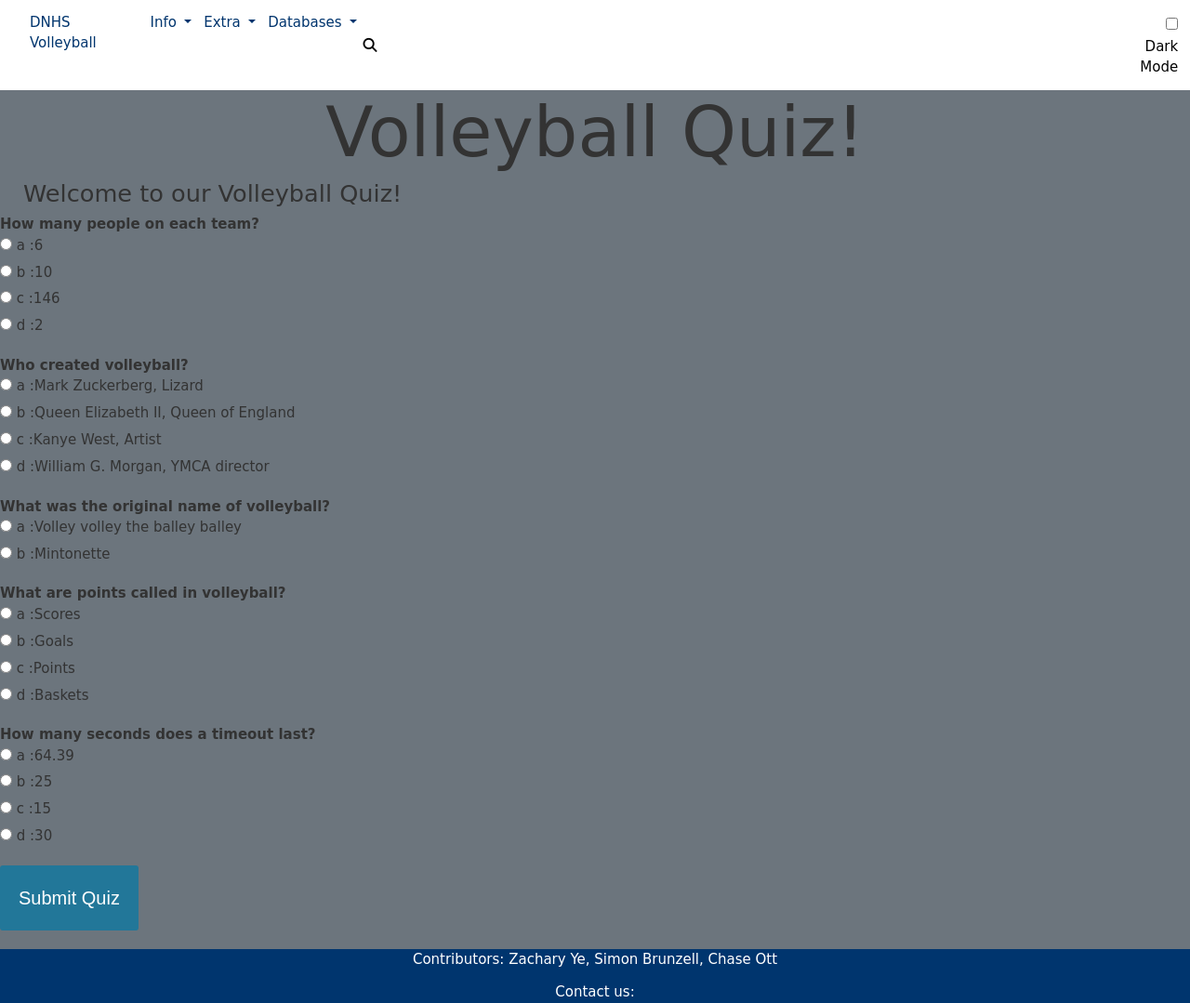
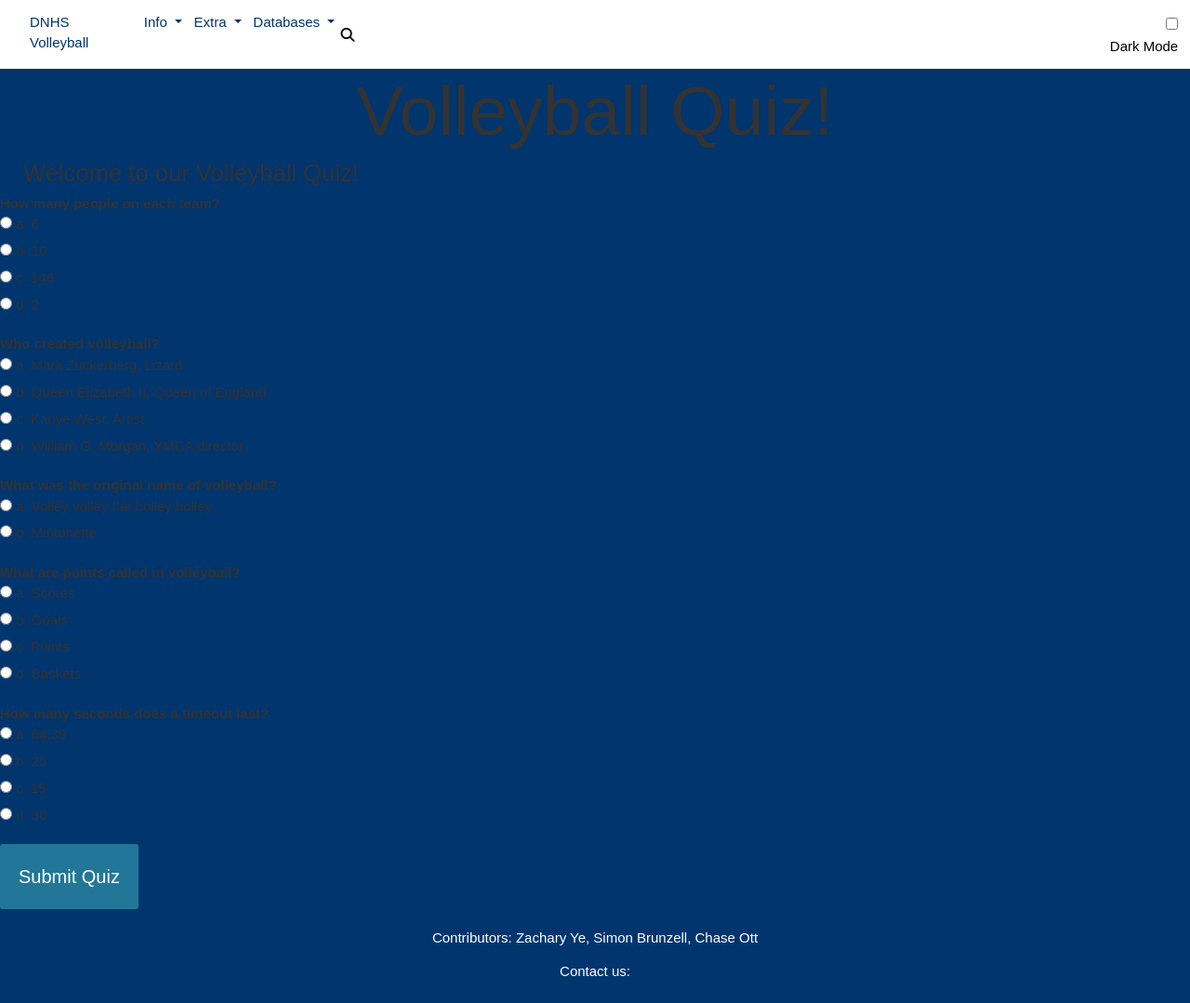
Before and after one commit to zachye111/no_idea2, a Flask app: page /moviequiz/ in a window 1280 px wide. Shown: the whole page at 93% size. After the commit the page ends 1050 px from the top, so only its background shows below. Run offline with Flask 2, Linux system fonts and the light colour scheme; some libraries are stand-ins or nearby versions.

Commit message:
added background image

```diff
--- a/templates/layouts/base.html
+++ b/templates/layouts/base.html
@@ -29,7 +29,7 @@ This HTML is setup as as a Jinja2 layout, coders use layouts for:
             -moz-animation: fadein 2s; /* Firefox */
             -webkit-animation: fadein 2s; /* Safari and Chrome */
             -o-animation: fadein 2s; /* Opera */
-            background-color: var(--gray);
+            background-color: #00356e;
             color: var(--white);
             font-size: 1vw;
         }
@@ -124,9 +124,9 @@ This HTML is setup as as a Jinja2 layout, coders use layouts for:
 {% include "layouts/navbar.html" %}
 
 {% block body %}
-    <div class="container-fluid" style="background-image: url('/assets/blockimage3.png'); height: 100%; width: 100%;">
+    <div class="container-fluid" style="background-image: url('/static/assets/blockimage.png'); height: 100%; width: 100%;">
 
-    <div class="product" style="margin-top: 8%; padding-left: 5%;" >
+    <div class="product" style="margin-top: 0%; padding-left: 5%;" >
 
         <div class="row" style="padding: 10%; padding-top: 0%; padding-bottom: 5%;">
 
@@ -153,6 +153,11 @@ This HTML is setup as as a Jinja2 layout, coders use layouts for:
 <!--            <div class="col-4">-->
 <!--                <a href="{{'awards'}}" class="btn">Awards</a>-->
 <!--            </div>-->
+            <div class="col-md-5"><div style="font-size:25px; margin-top:110%;">
+                <a><p>
+                    Welcome to the Del Norte High School Boys Volleyball 2022 season. Coach Chris and his staff are excited to continue building one of the premier high school volleyball programs in Southern California.  Please check back here frequently for updates to both the practice and season schedules. Follow us on Instagram @dnhsboysvolleyball Go Nighthawks!
+                </p></a>
+            </div>
             {% endblock %}
         </div>
     </div>
--- a/templates/moviequiz.html
+++ b/templates/moviequiz.html
@@ -2,7 +2,8 @@
 {% extends "layouts/base.html" %}
 
 {% block body %}
-<h1 class="center-block" style=" text-align:center; font-family: 'Comic Sans MS';">Volleyball Quiz!</h1>
+
+<h1 class="center-block" style=" text-align:center; font-family: 'Arial';">Volleyball Quiz!</h1>
     <h2 style="padding-left: 25px"> Welcome to our Volleyball Quiz! </h2>
 <div id="quiz"></div>
 <button id="submit">Submit Quiz</button>
@@ -11,7 +12,7 @@
 <style>
     body{
         font-size: 15px;
-        font-family: "Comic Sans MS";
+        font-family: "Arial";
         color: #333;
     }
     .question{
@@ -134,7 +135,7 @@
             {
             question: "What was the original name of volleyball?",
                 answers: {
-                    a: "Volley volley the balley balley",
+                    a: "Volley volley the bolley bolley",
                     b: "Mintonette"
                 },
                 correctAnswer: "b"
```
Also changed, not shown: templates/roster.html (+22 -52 lines), static/assets/varsityroster.png (added).
